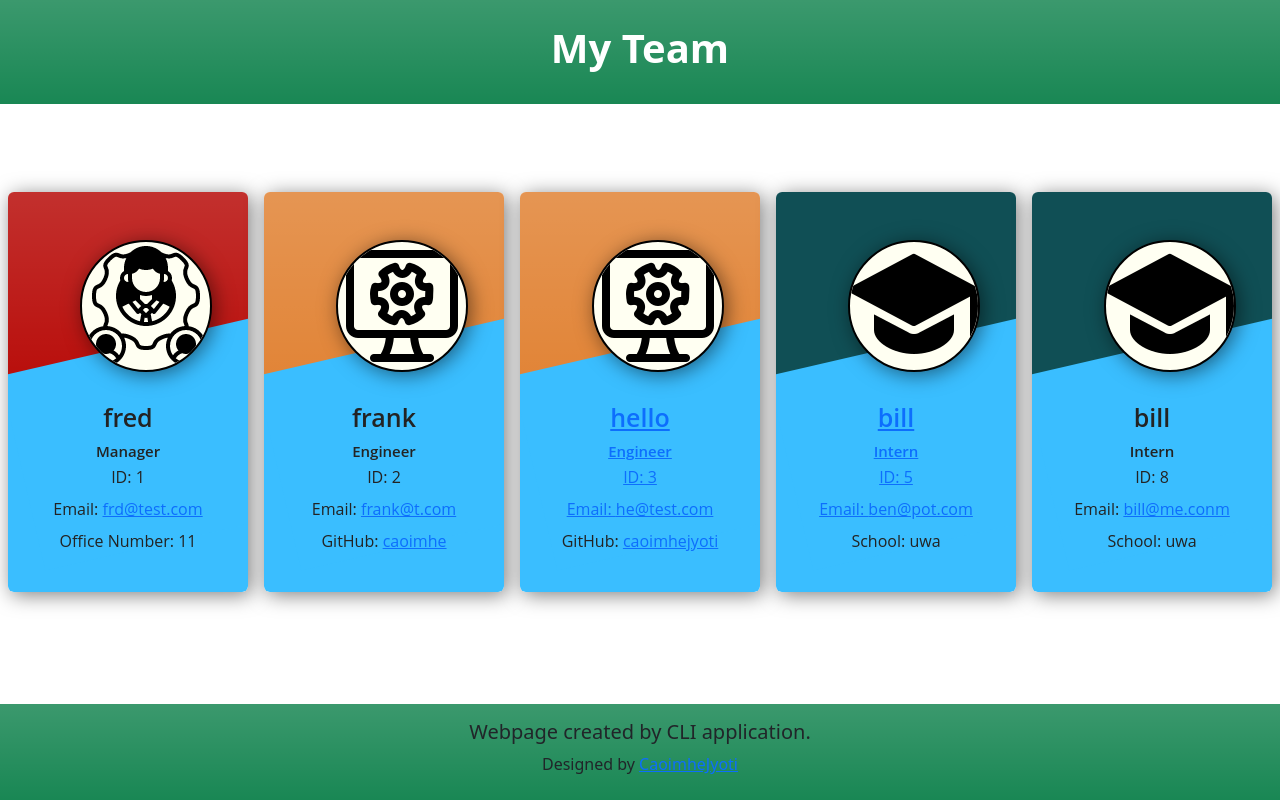
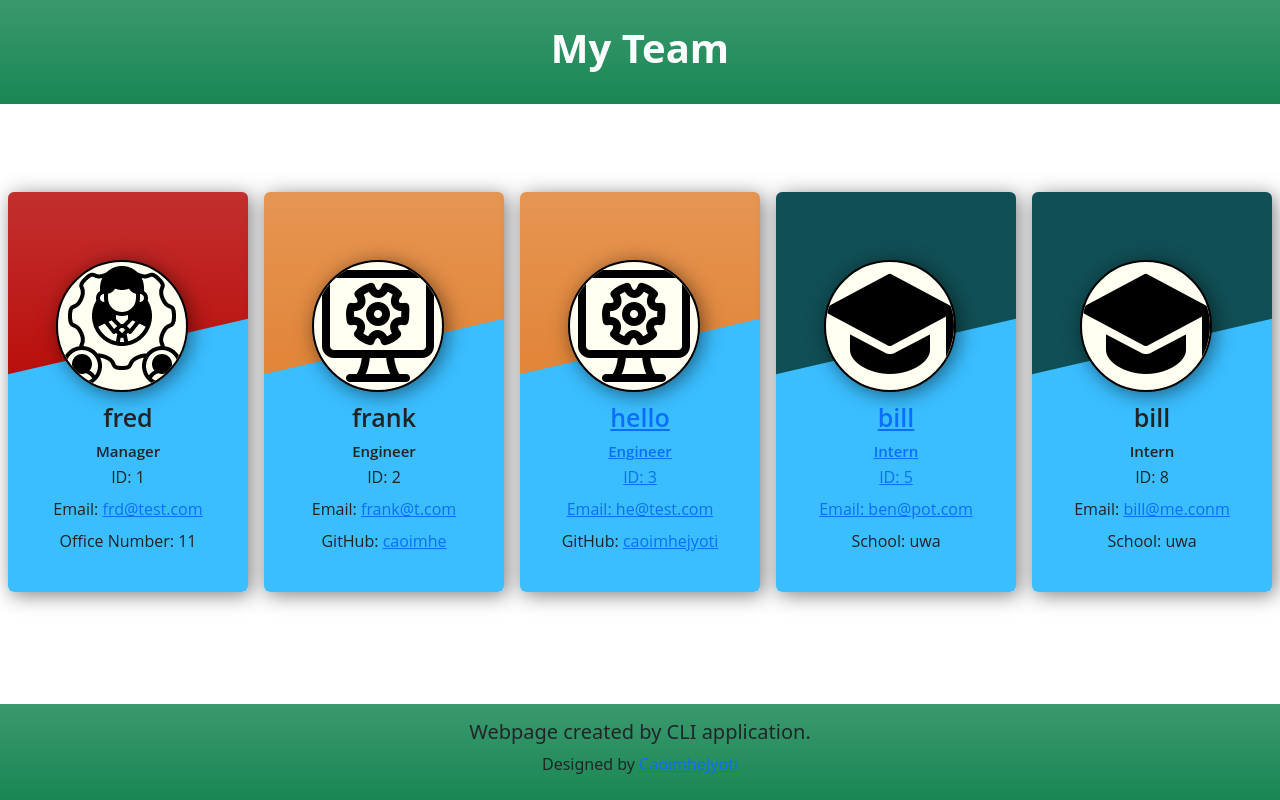
Before and after one commit to caoimhejyoti/team-profile-creator, a website: page Team.html in a window 1280 px wide. Drawn offline with nearby package versions, Linux system fonts and the light colour scheme.

Commit message:
debugging profile position

```diff
--- a/public/style.css
+++ b/public/style.css
@@ -74,11 +74,17 @@ p{
       z-index: -1;
       transform: rotate(-13deg);
   }
+/*
+  .team-card .profile-thumb-block{
+    position: absolute;
+    bottom: 5%;
+    left: 50%;
+  } */
   .team-card .profile {
     border-radius: 50%;
     position: absolute;
-    bottom: 55%;
-    left: 30%;
+    bottom: 50%;
+    left: 20%;
     max-width: 200px;
     opacity: 1;
     box-shadow: 3px 3px 20px rgba(0, 0, 0, 0.5);
```
